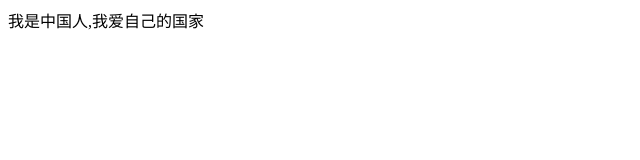
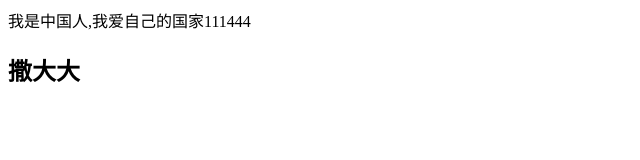
Before and after one commit to li845025089/test119, a plain HTML site: page index.html in a window 1280 px wide. Shown: the whole page, without its empty margins (0-640 px from the left). Drawn offline with Linux system fonts and the light colour scheme.

Commit message:
小明加了H2

```diff
--- a/index.html
+++ b/index.html
@@ -5,6 +5,7 @@
   <title>Document</title>
 </head>
 <body>
-    <div>我是中国人,我爱自己的国家</div>
+    <div>我是中国人,我爱自己的国家111444</div>
+    <h2>撒大大</h2>
 </body>
 </html>
```
